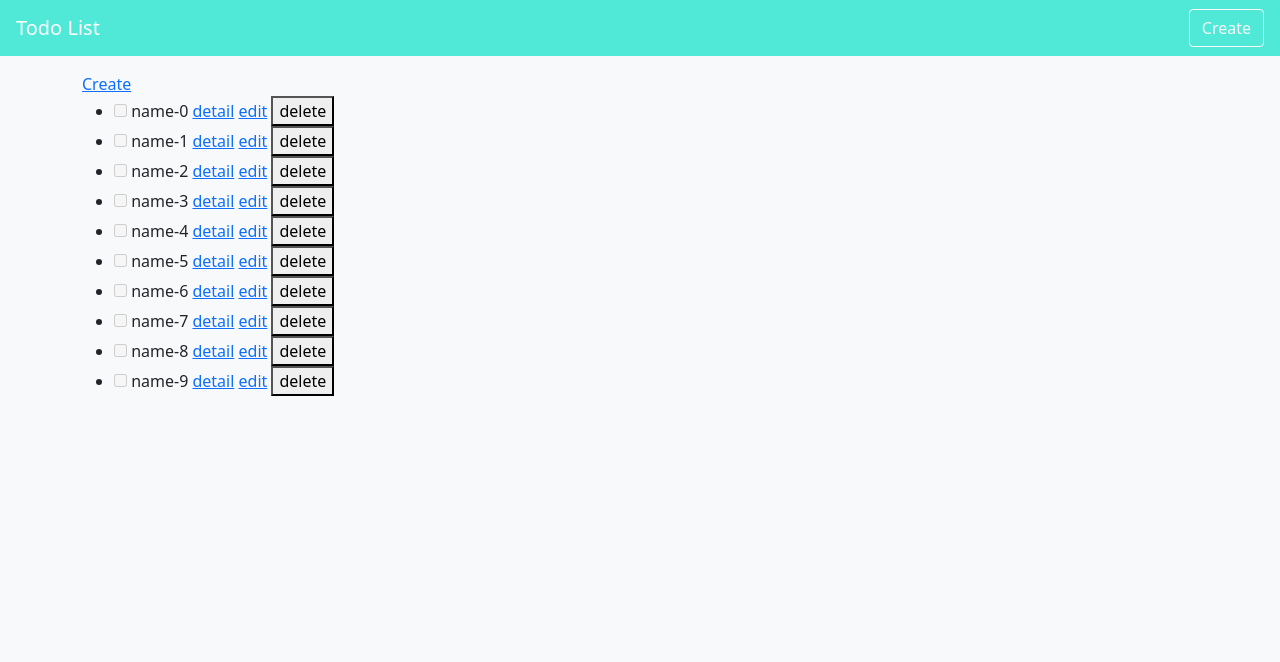
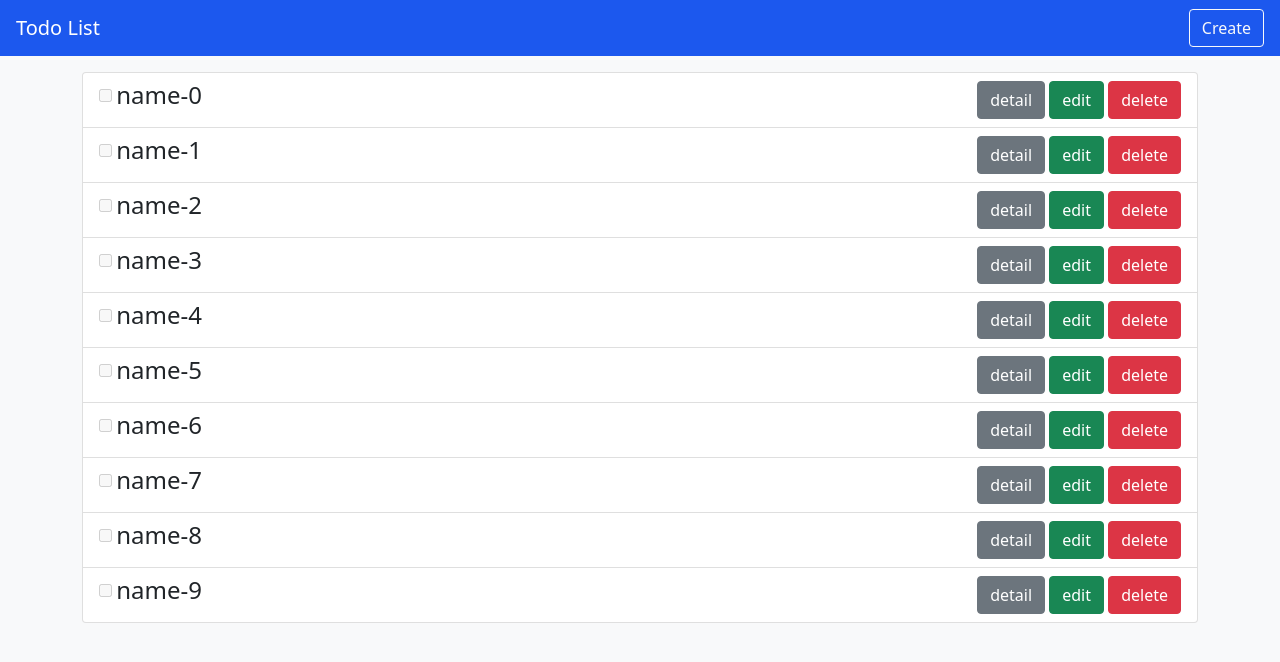
Before and after one commit to zairong/express_todo-list-with-mongoDB, a Node server app: page / in a window 1280 px wide. Shown: the top 662 px of the page. Run offline with Node 20, Linux system fonts and the light colour scheme; data comes from the database, SQL or seed files in the repository; some libraries are stand-ins or nearby versions.

Commit message:
modify index page ui

```diff
--- a/views/index.hbs
+++ b/views/index.hbs
@@ -1,15 +1,22 @@
-<a href="/todos/new">Create</a>
-<ul>
+<ul class="list-group">
   {{#each todos}}
-  <li>
-    <input type="checkbox" name="isDone" {{#if this.isDone }} checked {{/if}} disabled>
-    {{this.name}}
-    <a href="./todos/{{ this._id }}">detail</a>
-    <a href="./todos/{{ this._id }}/edit">edit</a>
-    {{!-- <form action="./todos/{{ this._id }}/delete" method="POST" style="display: inline;"> --}}
-    <form action="./todos/{{ this._id }}?_method=DELETE" method="POST" style="display: inline;">
-      <button type="submit">delete</button>
-    </form>
+  <li class="list-group-item">
+    <div class="row">
+      <div class="col-auto me-auto">
+        <input style="vertical-align: middle;" type="checkbox" name="isDone" {{#if this.isDone }} checked {{/if}}
+          disabled>
+        <h4 style="display: inline; vertical-align: middle;">
+          {{ this.name }}
+        </h4>
+      </div>
+      <div class="col-auto">
+        <a class="btn btn-secondary" href="./todos/{{ this._id }}">detail</a>
+        <a class="btn btn-success" href="./todos/{{ this._id }}/edit">edit</a>
+        <form action="./todos/{{ this._id }}?_method=DELETE" method="POST" style="display: inline;">
+          <button class="btn btn-danger" type="submit">delete</button>
+        </form>
+      </div>
+    </div>
   </li>
   {{/each}}
 </ul>
--- a/views/layouts/main.hbs
+++ b/views/layouts/main.hbs
@@ -1,17 +1,18 @@
 <!DOCTYPE html>
 <html>
+
 <head>
   <meta charset="UTF-8">
   <meta name="viewport" content="width=device-width, initial-scale=1.0">
   <title>Todo List</title>
   <link href="https://cdn.jsdelivr.net/npm/bootstrap@5.0.2/dist/css/bootstrap.min.css" rel="stylesheet"
     integrity="sha384-EVSTQN3/azprG1Anm3QDgpJLIm9Nao0Yz1ztcQTwFspd3yD65VohhpuuCOmLASjC" crossorigin="anonymous">
-  </head>
+</head>
+
 <body class="bg-light">
   <header>
-    <nav class="navbar navbar-dark justify-content-between" style="padding: 8px 16px;
-    background-color: #50e9d7;">
-        <a class="navbar-brand" href="/">Todo List</a>
+    <nav class="navbar navbar-dark justify-content-between" style="padding: 8px 16px;background-color: #1c58ee;">
+      <a class="navbar-brand" href="/">Todo List</a>
       <a class="btn btn-outline-light" href="/todos/new">Create</a>
     </nav>
   </header>
@@ -21,6 +22,8 @@
     </div>
   </main>
   <script src="https://cdn.jsdelivr.net/npm/bootstrap@5.0.2/dist/js/bootstrap.bundle.min.js"
-    integrity="sha384-MrcW6ZMFYlzcLA8Nl+NtUVF0sA7MsXsP1UyJoMp4YLEuNSfAP+JcXn/tWtIaxVXM" crossorigin="anonymous"></script>
+    integrity="sha384-MrcW6ZMFYlzcLA8Nl+NtUVF0sA7MsXsP1UyJoMp4YLEuNSfAP+JcXn/tWtIaxVXM"
+    crossorigin="anonymous"></script>
 </body>
+
 </html>
```
